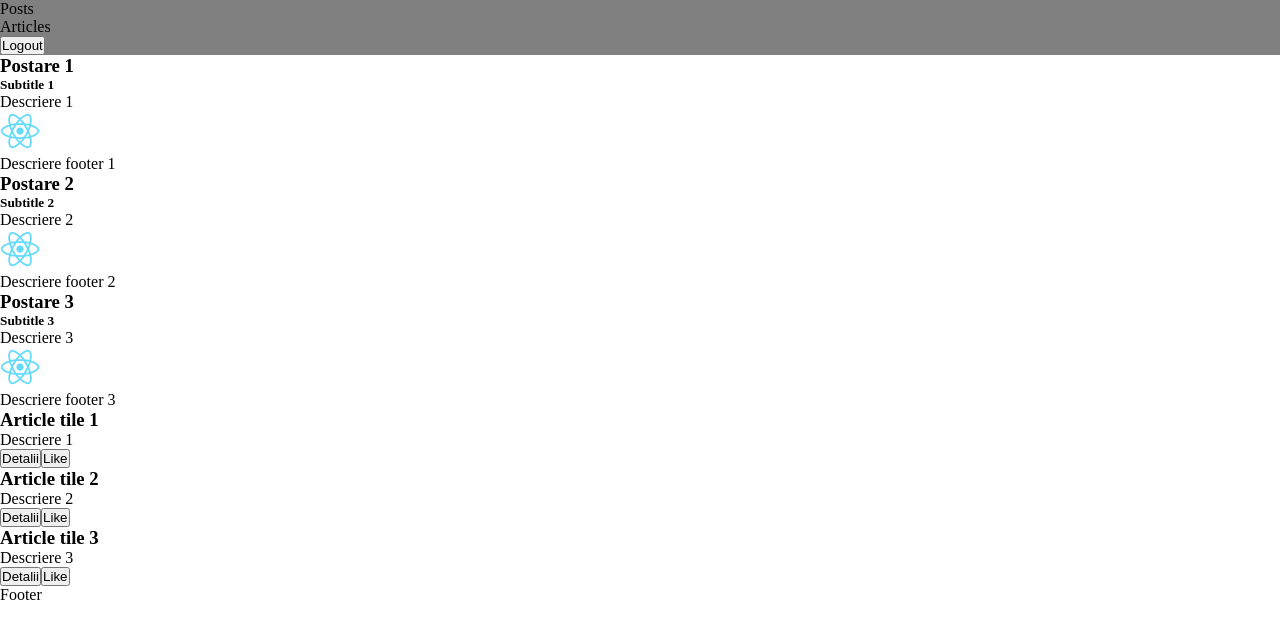
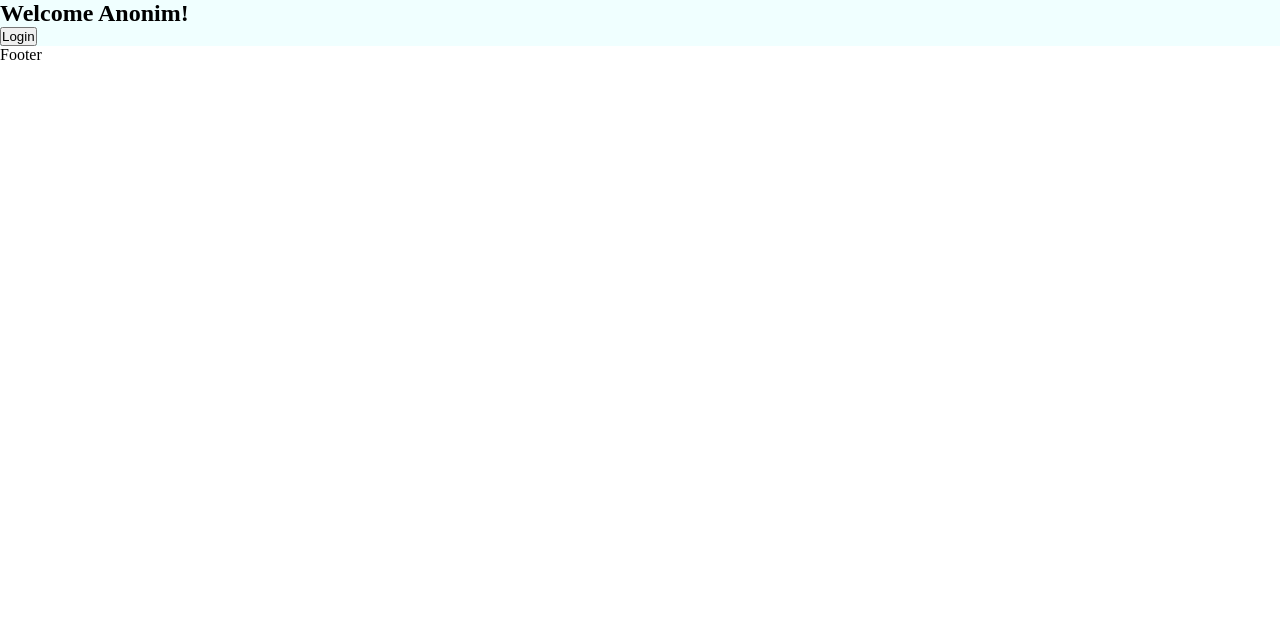
Before and after one commit to VladislavRopot/Example-React, a React (Create React App) app: page / in a window 1280 px wide. Shown: the top 638 px of the page. Built offline with nearby package versions, Linux system fonts and the light colour scheme.

Commit message:
Work with hooks

```diff
--- a/src/App.jsx
+++ b/src/App.jsx
@@ -2,18 +2,24 @@ import Articles from "./components/Articles/Articles";
 import Footer from "./components/Footer/Footer";
 import NavBar from "./components/NavBar/NavBar";
 import Posts from "./components/Posts/Posts";
+import { useState } from "react";
 
 
 function App() {
+  let [isAuthentificated, setIsAuthenticated] = useState(false);
   return (
     <div>
-       <NavBar />
+      <NavBar isAuthentificated={isAuthentificated} setIsAuthenticated={setIsAuthenticated} />
 
-       <Posts />
+      {isAuthentificated === true && (
+        <>
+          <Posts />
 
-       <Articles />
+          <Articles />
+        </>
+      )}
 
-       <Footer />
+      <Footer />
     </div>
   );
 }
--- a/src/components/NavBar/NavBar.jsx
+++ b/src/components/NavBar/NavBar.jsx
@@ -1,25 +1,31 @@
 import classes from './navbar.module.css';
 
-function NavBar() {
 
-    let isAuthentificated = true;
+function Welcome(props) {
+    return <h2>Welcome {props.message}!</h2>
+}
+function NavBar(props) {
+    //hook, hooks
 
     const login = () => {
-        isAuthentificated = true;
+        props.setIsAuthenticated(true);
     };
     const logout = () => {
-        isAuthentificated = false;
+        props.setIsAuthenticated(false);
     };
 
     return (
         <nav className={classes.navbar}>
-            {isAuthentificated === true && (
+            <Welcome message={props.isAuthentificated === true ? 'User' : 'Anonim'} />
+
+            {props.isAuthentificated === true && (
                 <ul>
                     <li>Posts</li>
                     <li>Articles</li>
                 </ul>
             )}
-            {isAuthentificated === true ? <button onClick={() => logout()}>Logout</button> : <button onClick={() => login()}>Login</button>}
+            {props.isAuthentificated === true ? <button onClick={() => logout()}>Logout</button> : <button onClick={() => login()}>Login</button>}
+
         </nav>
     );
 }
--- a/src/components/NavBar/navbar.module.css
+++ b/src/components/NavBar/navbar.module.css
@@ -1,3 +1,3 @@
 .navbar {
-    background-color: grey;
+    background-color: azure;
 }
```
